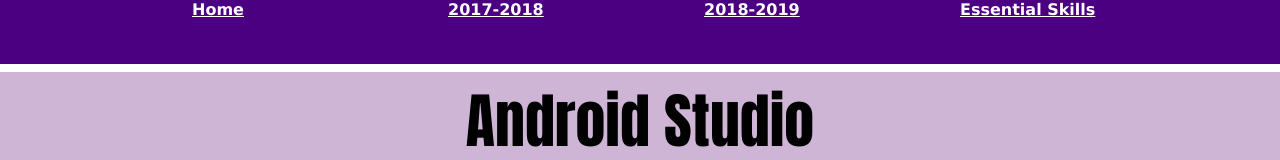
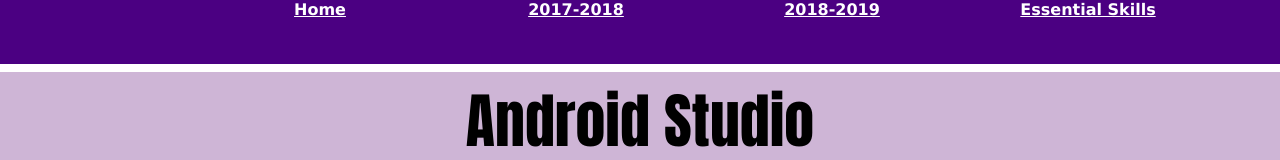
Before and after one commit to carolinaalfaro/appps, a plain HTML site: page index.html in a window 1280 px wide. Shown: the top 160 px of the page. Drawn offline with Linux system fonts and the light colour scheme.

Commit message:
Add files via upload

```diff
--- a/index.html
+++ b/index.html
@@ -13,15 +13,15 @@
 			<div class="nav-content">
 				<nav role="navigation">
 					<ul>
-						<li><a href="https://saradajani.github.io/homepage/home.html">Home</a></li>
-						<li><a href="#">2017-2018</a>
+						<li><center><a href="https://saradajani.github.io/homepage/home.html">Home</a></center></li>
+						<li><center><a href="#">2017-2018</a></center>
 							<ul class="dropdown">
 								<li><a href="https://ashleygonzalez9.github.io/studentwebsitepage/student_websites.html# ">Choice Websites</a></li>
 								<li><a href="https://saradajani.github.io/sonicpi/pi.html">Metro Project</a></li>
 								<li><a href="#">Sonic Pi</a></li>
 							</ul>
 						</li>
-						<li><a href="#">2018-2019</a>
+						<li><center><a href="#">2018-2019</a></center>
 							<ul class="dropdown">
 								<li><a href="https://carolinaalfaro.github.io/robt/robots.html">Robots</a></li>
 								<li><a href="https://carolinaalfaro.github.io/appps/index.html">Android Studio</a></li>
@@ -30,7 +30,7 @@
 							</ul>
 						</li>
 
-						<li><a href="https://ashleygonzalez9.github.io/essential_skills/Essential_Skills.html">Essential Skills</a>
+						<li><center><a href="https://ashleygonzalez9.github.io/essential_skills/Essential_Skills.html">Essential Skills</a></center>
 						</li>
 					</ul>
 				</nav>
```
